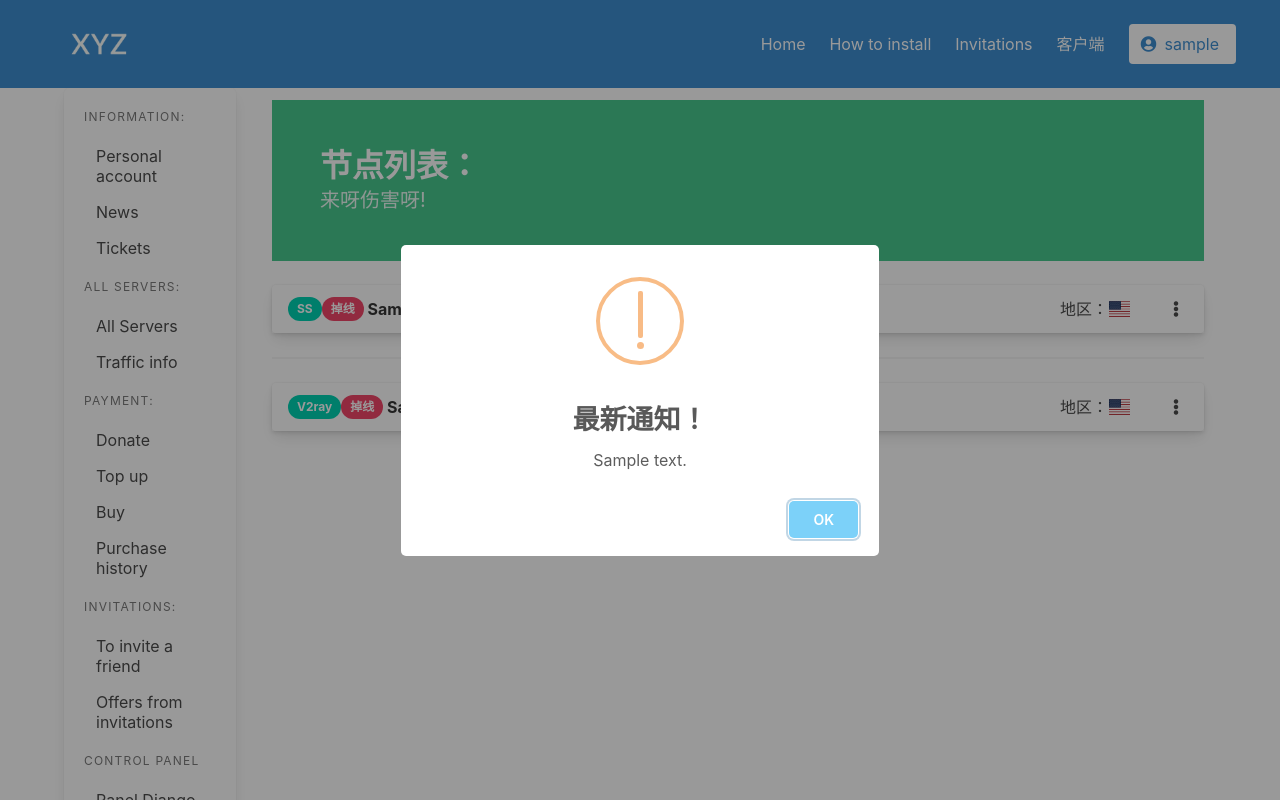
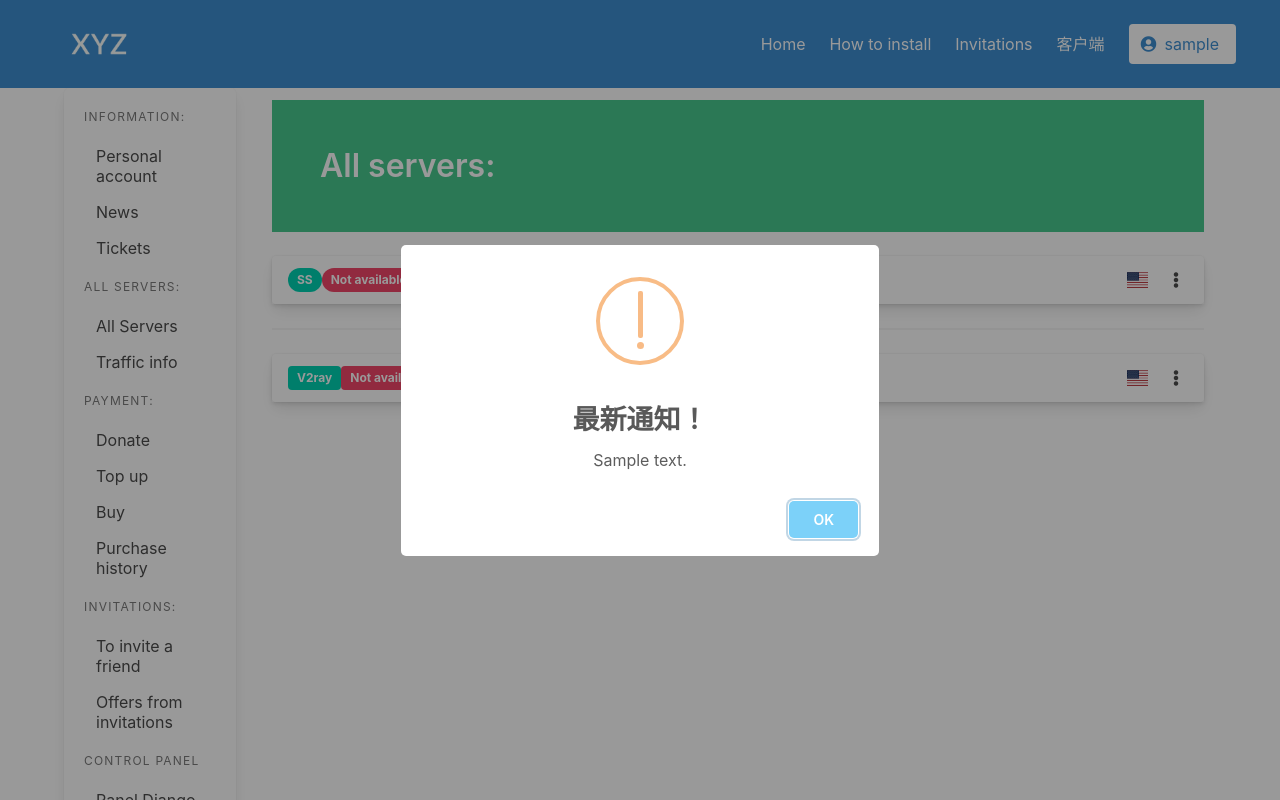
Before and after one commit to euati/yxorp, a Django app: page /nodeinfo/ in a window 1280 px wide. Run offline with Django 3.2, Linux system fonts and the light colour scheme; a user stored in the database is signed in; tables that the repository leaves empty hold one stand-in row (values such as "Sample post"); data that the repository does not hold is empty; parts of the project's set-up code (start-up, migrations or seed data) failed here and were passed over; some libraries are stand-ins or nearby versions.

Commit message:
Переведены основные тексты

```diff
--- a/templates/sspanel/nodeinfo.html
+++ b/templates/sspanel/nodeinfo.html
@@ -4,11 +4,8 @@
         <div class="hero-body">
             <div class="container">
                 <h1 class="title">
-                    节点列表：
+                    All servers:
                 </h1>
-                <h2 class="subtitle">
-                    来呀伤害呀!
-                </h2>
             </div>
         </div>
     </section>
@@ -20,23 +17,23 @@
         {% for node in ss_node_list %}
         <div class="node-cell" data-id="{{ node.node_id }}" data-ss_link="{{ node.ss_link }}">
             <div class="card">
-                <div class="card-header">
+                <div class="card-header" >
                     {% if node.online == True %}
                     <p class="card-header-title">
-                        <span class="tag is-primary is-rounded is-hidden-mobile">SS</span>
-                        <span class="tag is-success is-rounded">在线</span>&nbsp;{{ node.name }}
+                        <span class="tag is-primary is-hidden-mobile" style="margin-right: 5px;">SS</span>
+                        <span class="tag is-success">Available</span>&nbsp;{{ node.name }}
                     </p>
                     {% else %}
                     <p class="card-header-title">
                         <span class="tag is-primary is-rounded is-hidden-mobile">SS</span>
-                        <span class="tag is-danger is-rounded">掉线</span>&nbsp;{{ node.name }}
+                        <span class="tag is-danger is-rounded">Not available</span>&nbsp;{{ node.name }}
                     </p>
                     {% endif %}
-                    <p class="card-header-icon">地区：
-                        <span class="icon">
+                    <!-- <p class="card-header-icon">region：
+                        <span class="icon"> -->
                             <i class="flag-icon flag-icon-{{ node.country }}"></i>
-                        </span>
-                    </p>
+                        <!-- </span>
+                    </p> -->
                     <a id="id-icon-{{ node.node_id }}" class="card-header-icon"
                         onclick="$(`#id-ss-card-body-${ {{ node.node_id }} }`).toggle('swing')">
                         <span class="icon">
@@ -59,8 +56,8 @@
                     </div>
                     <div class="card-footer">
                         <a class="card-footer-item modal-button" id="id-button-qrcode-{{ node.node_id }}"
-                            data-target="modal-qrcode-ss-{{node.node_id }}-{{ node.name }}">二维码</a>
-                        <a class="card-footer-item modal-button" data-target="ss-modal-config-{{ node.node_id }}">配置</a>
+                            data-target="modal-qrcode-ss-{{node.node_id }}-{{ node.name }}">QR code</a>
+                        <a class="card-footer-item modal-button" data-target="ss-modal-config-{{ node.node_id }}">Configuration</a>
                         <a class="card-footer-item">
                             <span class="icon">
                                 <i class="fa fa-user">「{{ node.online_user_count }}/{{node.active_tcp_connections}}」</i>
@@ -72,30 +69,30 @@
                         <div class="modal-background"></div>
                         <div class="modal-card">
                             <header class="modal-card-head">
-                                <p class="modal-card-title">节点配置信息:</p>
+                                <p class="modal-card-title">Server Configuration:</p>
                                 <button class="delete"></button>
                             </header>
                             <section class="modal-card-body">
                                 <table class="table is-fullwidth is-bordered is-striped ">
                                     <tr>
-                                        <td class="notification">节点地址:</td>
+                                        <td class="notification">Ip address:</td>
                                         <td class="notification">{{ node.server }}</td>
                                     </tr>
                                     <tr>
-                                        <td class="notification">端口:</td>
+                                        <td class="notification">Port:</td>
                                         <td class="notification">{{ node.ss_port }}</td>
                                     </tr>
                                     <tr>
-                                        <td class="notification">密码:</td>
+                                        <td class="notification">Password:</td>
                                         <td class="notification">{{ node.ss_password }}</td>
                                     </tr>
                                     <tr>
-                                        <td class="notification">加密方式:</td>
+                                        <td class="notification">Encryption:</td>
                                         <td class="notification">{{ node.method }}</td>
                                     </tr>
                                 </table>
-                                <p class="subtitle">配置链接：</p>
-                                <a href={{ node.ss_link }}>手机上用默认浏览器打开点我就可以直接添加配置(SS版)</a>
+                                <p class="subtitle">Link to configuration:</p>
+                                <a href={{ node.ss_link }}>Import configuration(SS link)</a>
                             </section>
                         </div>
                     </div>
@@ -104,8 +101,8 @@
                         <div class="modal-background"></div>
                         <div class="modal-card">
                             <header class="modal-card-head">
-                                <p class="modal-card-title">节点:
-                                    <strong>{{ node.name }}</strong> 配置二维码</p>
+                                <p class="modal-card-title">Server:
+                                    <strong>{{ node.name }}</strong> QR code</p>
                                 <button class="delete" aria-label="close"></button>
                             </header>
                             <section class="modal-card-body">
@@ -144,20 +141,20 @@
                 <div class="card-header">
                     {% if node.online == True %}
                     <p class="card-header-title">
-                        <span class="tag is-primary is-rounded is-hidden-mobile">V2ray</span>
-                        <span class="tag is-success is-rounded">在线</span>&nbsp;{{ node.name }}
+                        <span class="tag is-primary is-hidden-mobile">V2ray</span>
+                        <span class="tag is-success">Available</span>&nbsp;{{ node.name }}
                     </p>
                     {% else %}
                     <p class="card-header-title">
-                        <span class="tag is-primary is-rounded is-hidden-mobile">V2ray</span>
-                        <span class="tag is-danger is-rounded">掉线</span>&nbsp;{{ node.name }}
+                        <span class="tag is-primary is-hidden-mobile">V2ray</span>
+                        <span class="tag is-danger">Not available</span>&nbsp;{{ node.name }}
                     </p>
                     {% endif %}
-                    <p class="card-header-icon">地区：
-                        <span class="icon">
+                    <!-- <p class="card-header-icon">region：
+                        <span class="icon"> -->
                             <i class="flag-icon flag-icon-{{ node.country }}"></i>
-                        </span>
-                    </p>
+                        <!-- </span>
+                    </p> -->
                     <a id="id-icon-{{ node.node_uid }}" class="card-header-icon"
                         onclick="$(`#id-vmess-card-body-{{ node.node_uid }}`).toggle('swing')">
                         <span class="icon">
@@ -177,9 +174,9 @@
                     </div>
                     <div class="card-footer">
                         <a class="card-footer-item modal-button" id="id-button-qrcode-{{ node.node_uid }}"
-                            data-target="modal-qrcode-vmess-{{node.node_uid }}-{{ node.name }}">二维码</a>
+                            data-target="modal-qrcode-vmess-{{node.node_uid }}-{{ node.name }}">QR code</a>
                         <a class="card-footer-item modal-button"
-                            data-target="vmess-modal-config-{{ node.node_uid }}">配置</a>
+                            data-target="vmess-modal-config-{{ node.node_uid }}">Configuration</a>
                         <a class="card-footer-item">
                             <span class="icon">
                                 <i class="fa fa-user">「{{ node.online_user_count }}」</i>
@@ -191,7 +188,7 @@
                         <div class="modal-background"></div>
                         <div class="modal-card">
                             <header class="modal-card-head">
-                                <p class="modal-card-title">节点配置信息:</p>
+                                <p class="modal-card-title">Server Configuration:</p>
                                 <button class="delete"></button>
                             </header>
                             <section class="modal-card-body">
@@ -199,21 +196,21 @@
                                     {% if node.enable_relay %}
                                     {% for rule in node.relay_rules %}
                                     <tr>
-                                        <td class="notification is-info">节点地址 - {{ rule.remark }}:</td>
+                                        <td class="notification is-info">Node address - {{ rule.remark }}:</td>
                                         <td class="notification">{{ rule.relay_host }}</td>
                                     </tr>
                                     <tr>
-                                        <td class="notification">端口:</td>
+                                        <td class="notification">Port:</td>
                                         <td class="notification">{{ rule.relay_port }}</td>
                                     </tr>
                                     {% endfor%}
                                     {% else %}
                                     <tr>
-                                        <td class="notification">节点ip:</td>
+                                        <td class="notification">ip address:</td>
                                         <td class="notification">{{ node.server }}</td>
                                     </tr>
                                     <tr>
-                                        <td class="notification">端口:</td>
+                                        <td class="notification">Port:</td>
                                         <td class="notification">{{ node.client_port }}</td>
                                     </tr>
                                     {% endif %}
@@ -231,24 +228,24 @@
                                     </tr>
                                     {% if node.enable_ws %}
                                     <tr>
-                                        <td class="notification">域名:</td>
+                                        <td class="notification">Domain name:</td>
                                         <td class="notification">{{ node.ws_host }}</td>
                                     </tr>
                                     <tr>
-                                        <td class="notification">路径:</td>
+                                        <td class="notification">path:</td>
                                         <td class="notification">{{ node.ws_path }}</td>
                                     </tr>
                                     {% endif %}
                                 </table>
                                 {% if node.enable_relay %}
                                 {% for rule in node.relay_rules %}
-                                <p class="subtitle">配置链接 - {{ rule.remark }}：</p>
-                                <a href={{ rule.relay_link }}>手机上用默认浏览器打开点我就可以直接添加配置(Vmess)</a>
+                                <p class="subtitle">Link to configuration - {{ rule.remark }}：</p>
+                                <a href={{ rule.relay_link }}>Import configuration (Vmess)</a>
                                 <hr>
                                 {% endfor%}
                                 {% else %}
-                                <p class="subtitle">配置链接：</p>
-                                <a href={{ node.vmess_link }}>手机上用默认浏览器打开点我就可以直接添加配置(Vmess)</a>
+                                <p class="subtitle">Link to configuration: </p>
+                                <a href={{ node.vmess_link }}>Import configuration (Vmess)2</a>
                                 {% endif %}
                             </section>
                         </div>
@@ -258,8 +255,8 @@
                         <div class="modal-background"></div>
                         <div class="modal-card">
                             <header class="modal-card-head">
-                                <p class="modal-card-title">节点:
-                                    <strong>{{ node.name }}</strong> 配置二维码</p>
+                                <p class="modal-card-title">Server:
+                                    <strong>{{ node.name }}</strong> QR code</p>
                                 <button class="delete" aria-label="close"></button>
                             </header>
                             <section class="modal-card-body">
```
Also changed, not shown: templates/sspanel/aff_invite.html (+11 -11 lines), templates/sspanel/aff_status.html (+5 -5 lines), templates/sspanel/announcement.html (+6 -10 lines), templates/sspanel/purchaselog.html (+7 -7 lines), templates/sspanel/shop.html (+17 -23 lines).
